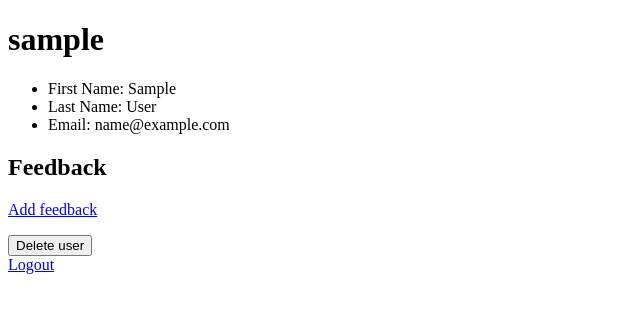
After one commit to GrongDavid/feedback, a Flask app: a page that uses templates/user-form.html in a window 1280 px wide. The commit adds this page. Shown: the top 313 px of the page, without its empty margins (0-640 px from the left). Run offline with Flask 2, Linux system fonts and the light colour scheme; the visitor is signed in with stand-in values (Sample User, id 1); data comes from the database, SQL or seed files in the repository; data that the repository does not hold is empty.

Commit message:
finished exercise

```diff
--- a/app.py
+++ b/app.py
@@ -1,7 +1,8 @@
+from http.client import UNAUTHORIZED
 from flask import Flask, render_template, redirect, session, flash
 from flask_debugtoolbar import DebugToolbarExtension
-from models import connect_db, db, User
-from forms import RegisterForm, LoginForm
+from models import connect_db, db, User, Feedback
+from forms import RegisterForm, LoginForm, FeedbackForm, EmptyForm
 
 
 app = Flask(__name__)
@@ -25,13 +26,17 @@ def register():
     form = RegisterForm()
 
     if form.validate_on_submit():
-        name = form.username.data
+        username = form.username.data
         password = form.password.data
-        new_user = User.register(name, password)
+        email = form.email.data
+        first_name = form.first_name.data
+        last_name = form.last_name.data
+
+        new_user = User.register(username, password, email, first_name, last_name)
 
         db.session.add(new_user)
         db.session.commit()
-        session['user_id'] = new_user.id
+        session['username'] = new_user.username
 
         return redirect('/secret')
 
@@ -46,13 +51,97 @@ def login():
         password = form.password.data
         user = User.authenticate(username, password)
         if user:
-            return redirect('/secret')
+            session['username'] = user.username
+            return redirect(f'/users/{user.username}')
         else:
             flash('Incorrect username/password')
             return redirect('/login')
 
     return render_template('login.html', form=form)
 
-@app.route('/secret')
-def secret():
-    return "You made it!"
+@app.route('/logout')
+def logout():
+    session.pop('username')
+
+    return redirect('/login')
+
+@app.route('/users/<username>')
+def users(username):
+    form = EmptyForm()
+    if username != session['username']:
+        flash('You must be logged in to view this feature')
+        return redirect('/login')
+
+    user = User.query.filter_by(username=username).first()
+    return render_template('user-form.html', user=user, form=form)
+
+@app.route("/users/<username>/delete", methods=["POST"])
+def delete_user(username):
+    if username != session['username']:
+        flash('You must be logged in to use this feature')
+        return redirect('/login')
+
+    user = User.query.filter_by(username=username).first()
+    db.session.delete(user)
+    db.session.commit()
+    session.pop("username")
+
+    return redirect("/login")
+
+@app.route("/users/<username>/feedback/new", methods=["GET", "POST"])
+def new_feedback(username):
+    if username != session['username']:
+        flash('You must be logged in to use this feature')
+        return redirect('/login')
+
+    form = FeedbackForm()
+
+    if form.validate_on_submit():
+        title = form.title.data
+        content = form.content.data
+
+        feedback = Feedback(
+            title=title,
+            content=content,
+            username=username,
+        )
+        db.session.add(feedback)
+        db.session.commit()
+
+        return redirect(f"/users/{feedback.username}")
+
+    else:
+        return render_template("feedback.html", form=form)
+
+@app.route("/feedback/<int:feedback_id>/update", methods=["GET", "POST"])
+def edit_feedback(feedback_id):
+    feedback = Feedback.query.get(feedback_id)
+
+    if feedback.username != session['username']:
+        flash('You are not the correct user to edit this feedback')
+
+    form = FeedbackForm(obj=feedback)
+
+    if form.validate_on_submit():
+        feedback.title = form.title.data
+        feedback.content = form.content.data
+
+        db.session.commit()
+
+        return redirect(f"/users/{feedback.username}")
+
+    return render_template("/feedback/edit.html", form=form, feedback=feedback)
+
+@app.route("/feedback/<int:feedback_id>/delete", methods=["POST"])
+def delete_feedback(feedback_id):
+    """Delete feedback."""
+
+    feedback = Feedback.query.get(feedback_id)
+    if feedback.username != session['username']:
+        flash('You are not the correct user to delete this feedback')
+        return
+
+    db.session.delete(feedback)
+    db.session.commit()
+
+    return redirect(f"/users/{feedback.username}")
--- a/forms.py
+++ b/forms.py
@@ -1,6 +1,6 @@
 from flask_wtf import FlaskForm
 from wtforms import StringField, PasswordField
-from wtforms.validators import InputRequired, Email
+from wtforms.validators import InputRequired, Email, Length
 
 
 class RegisterForm(FlaskForm):
@@ -13,3 +13,10 @@ class RegisterForm(FlaskForm):
 class LoginForm(FlaskForm):
     username = StringField("Username", validators=[InputRequired()])
     password = PasswordField("Password", validators=[InputRequired()])
+
+class FeedbackForm(FlaskForm):
+    title = StringField("Title", validators=[InputRequired(), Length(max=100)],)
+    content = StringField("Content",validators=[InputRequired()])
+
+class EmptyForm(FlaskForm):
+    """empty"""
--- a/templates/register.html
+++ b/templates/register.html
@@ -12,4 +12,5 @@
     <button type="submit">Register</button>
 </form>
 
+<a href="/login">Already have an account? Login here -></a>
 {% endblock %}
--- /dev/null
+++ b/templates/user-form.html
@@ -0,0 +1,45 @@
+{% extends 'base.html' %}
+{% block content %}
+    <h1>{{user.username}}</h1>
+
+    <ul>
+        <li>First Name: {{user.first_name}}</li>
+        <li>Last Name: {{user.last_name}}</li>
+        <li>Email: {{user.email}}</li>
+    </ul>
+
+    <h2>Feedback</h2>
+
+    <ul>
+        {% for feedback in user.feedback %}
+        <li>
+          {{feedback.title}}
+          <small>{{feedback.content}}</small>
+        </li>
+
+        <form>
+          {{form.hidden_tag()}}
+          <button formmethod="GET" formaction="/feedback/{{ feedback.id }}/update">Edit</button>
+          <button formmethod="POST" formaction="/feedback/{{ feedback.id }}/delete">Delete</button>
+        </form>
+        {% endfor %}
+      </ul>
+
+      <p>
+        <a href="/users/{{ user.username }}/feedback/new">Add feedback</a>
+      </p>
+
+      <form>
+        <button formaction="/users/{{ user.username }}/delete" formmethod="POST">Delete user</button>
+      </form>
+
+    </div>
+  </div>
+
+
+
+    <a href="/logout">Logout</a>
+
+
+
+{% endblock %}
```
Also changed, not shown: models.py (+17 -2 lines), templates/edit.html (added, +31 -0 lines), templates/feedback.html (added, +29 -0 lines), templates/login.html (+3 -4 lines).
